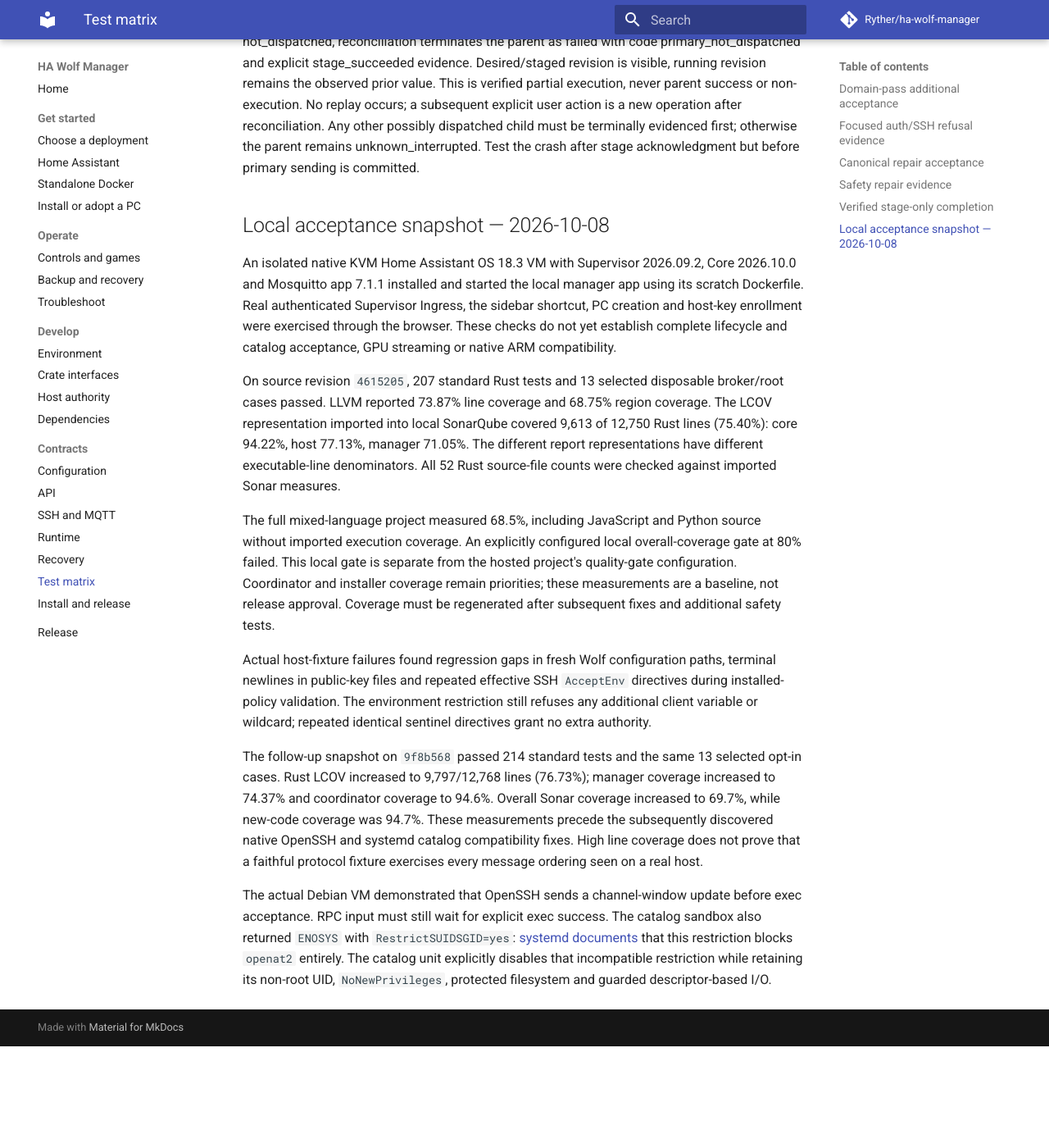
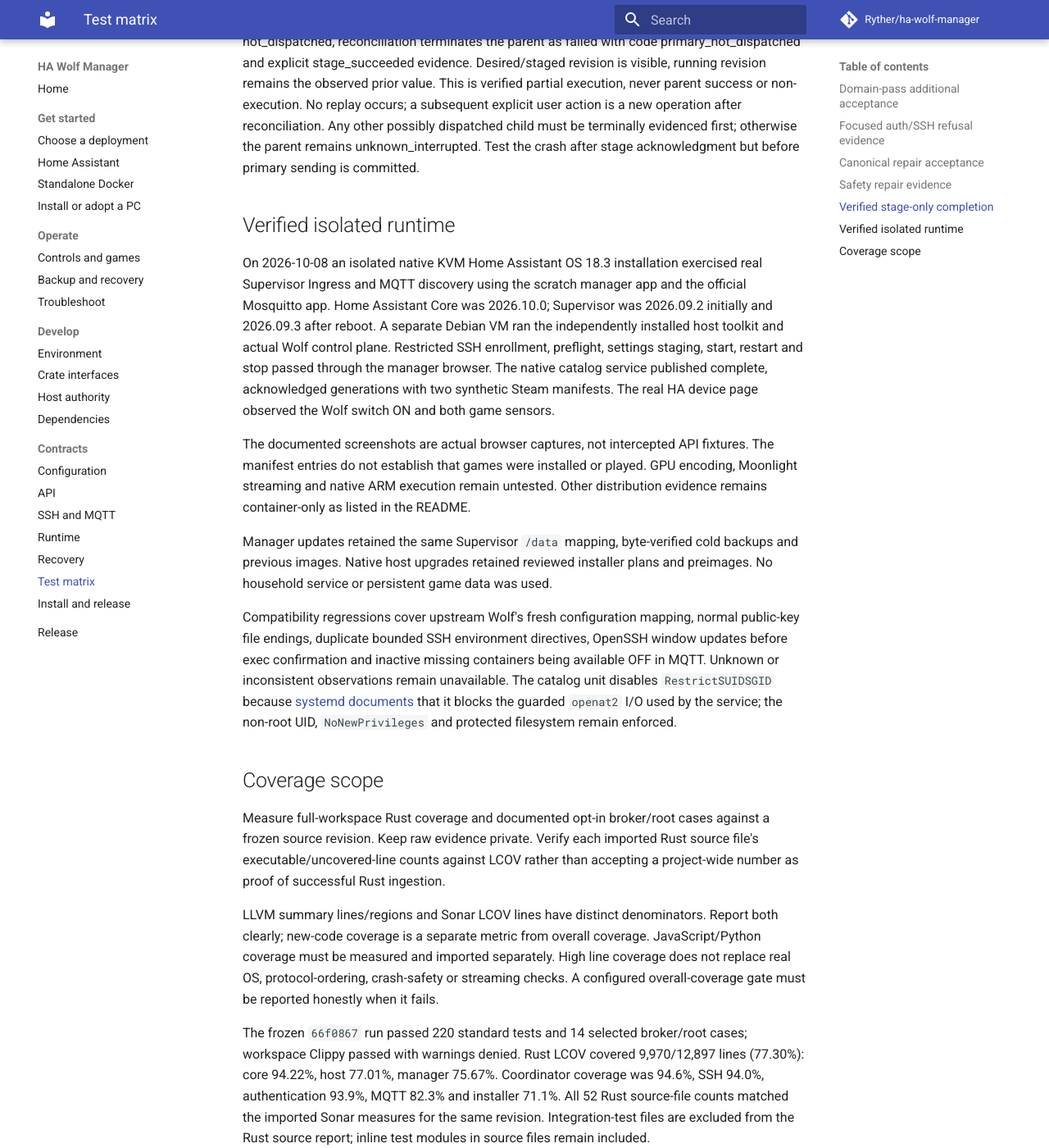
Before and after one commit to Ryther/ha-wolf-manager, an MkDocs documentation site: the page built from docs/contracts/test-matrix.md, in a window 1280 px wide and 1400 px high, scrolled down 3171 px. Shown: the whole window at 82% size. Built offline with MkDocs 1.6.1 and Material for MkDocs 9.7.7, drawn with Linux system fonts in a browser that asks for light colours; comment, search, counter and statistics services are not loaded; before the commit the page ends 4447 px from its top, so only the background shows below that; some of the changed text lies outside the part shown.

Commit message:
docs(testing): record actual Home Assistant acceptance and coverage

```diff
--- a/docs/contracts/test-matrix.md
+++ b/docs/contracts/test-matrix.md
@@ -45,47 +45,62 @@ Crash tests for a stage-then-restart parent: before stage send, after stage send
 
 If staging is independently verified succeeded and the planned primary child remains durably not_dispatched, reconciliation terminates the parent as failed with code primary_not_dispatched and explicit stage_succeeded evidence. Desired/staged revision is visible, running revision remains the observed prior value. This is verified partial execution, never parent success or non-execution. No replay occurs; a subsequent explicit user action is a new operation after reconciliation. Any other possibly dispatched child must be terminally evidenced first; otherwise the parent remains unknown_interrupted. Test the crash after stage acknowledgment but before primary sending is committed.
 
-## Local acceptance snapshot — 2026-10-08
+## Verified isolated runtime
 
-An isolated native KVM Home Assistant OS 18.3 VM with Supervisor 2026.09.2,
-Core 2026.10.0 and Mosquitto app 7.1.1 installed and started the local manager
-app using its scratch Dockerfile. Real authenticated Supervisor Ingress, the
-sidebar shortcut, PC creation and host-key enrollment were exercised through
-the browser. These checks do not yet establish complete lifecycle and catalog
-acceptance, GPU streaming or native ARM compatibility.
+On 2026-10-08 an isolated native KVM Home Assistant OS 18.3 installation
+exercised real Supervisor Ingress and MQTT discovery using the scratch manager
+app and the official Mosquitto app. Home Assistant Core was 2026.10.0;
+Supervisor was 2026.09.2 initially and 2026.09.3 after reboot. A separate
+Debian VM ran the independently installed host toolkit and actual Wolf control
+plane. Restricted SSH enrollment, preflight, settings staging, start, restart
+and stop passed through the manager browser. The native catalog service
+published complete, acknowledged generations with two synthetic Steam manifests.
+The real HA device page observed the Wolf switch ON and both game sensors.
 
-On source revision `4615205`, 207 standard Rust tests and 13 selected disposable
-broker/root cases passed. LLVM reported 73.87% line coverage and 68.75% region
-coverage. The LCOV representation imported into local SonarQube covered
-9,613 of 12,750 Rust lines (75.40%): core 94.22%, host 77.13%, manager 71.05%.
-The different report representations have different executable-line denominators.
-All 52 Rust source-file counts were checked against imported Sonar measures.
+The documented screenshots are actual browser captures, not intercepted API
+fixtures. The manifest entries do not establish that games were installed or
+played. GPU encoding, Moonlight streaming and native ARM execution remain
+untested. Other distribution evidence remains container-only as listed in the
+README.
 
-The full mixed-language project measured 68.5%, including JavaScript and Python
-source without imported execution coverage. An explicitly configured local
-overall-coverage gate at 80% failed. This local gate is separate from the hosted
-project's quality-gate configuration. Coordinator and installer coverage remain
-priorities; these measurements are a baseline, not release approval. Coverage
-must be regenerated after subsequent fixes and additional safety tests.
+Manager updates retained the same Supervisor `/data` mapping, byte-verified cold
+backups and previous images. Native host upgrades retained reviewed installer
+plans and preimages. No household service or persistent game data was used.
 
-Actual host-fixture failures found regression gaps in fresh Wolf configuration
-paths, terminal newlines in public-key files and repeated effective SSH
-`AcceptEnv` directives during installed-policy validation. The environment
-restriction still refuses any additional client variable or wildcard; repeated
-identical sentinel directives grant no extra authority.
+Compatibility regressions cover upstream Wolf's fresh configuration mapping,
+normal public-key file endings, duplicate bounded SSH environment directives,
+OpenSSH window updates before exec confirmation and inactive missing containers
+being available OFF in MQTT. Unknown or inconsistent observations remain
+unavailable. The catalog unit disables `RestrictSUIDSGID` because
+[systemd documents](https://github.com/systemd/systemd/blob/main/man/systemd.exec.xml)
+that it blocks the guarded `openat2` I/O used by the service; the non-root UID,
+`NoNewPrivileges` and protected filesystem remain enforced.
 
-The follow-up snapshot on `9f8b568` passed 214 standard tests and the same
-13 selected opt-in cases. Rust LCOV increased to 9,797/12,768 lines (76.73%);
-manager coverage increased to 74.37% and coordinator coverage to 94.6%.
-Overall Sonar coverage increased to 69.7%, while new-code coverage was 94.7%.
-These measurements precede the subsequently discovered native OpenSSH and
-systemd catalog compatibility fixes. High line coverage does not prove that a
-faithful protocol fixture exercises every message ordering seen on a real host.
+## Coverage scope
 
-The actual Debian VM demonstrated that OpenSSH sends a channel-window update
-before exec acceptance. RPC input must still wait for explicit exec success.
-The catalog sandbox also returned `ENOSYS` with `RestrictSUIDSGID=yes`:
-[systemd documents](https://github.com/systemd/systemd/blob/main/man/systemd.exec.xml)
-that this restriction blocks `openat2` entirely. The catalog unit explicitly
-disables that incompatible restriction while retaining its non-root UID,
-`NoNewPrivileges`, protected filesystem and guarded descriptor-based I/O.
+Measure full-workspace Rust coverage and documented opt-in broker/root cases
+against a frozen source revision. Keep raw evidence private. Verify each imported
+Rust source file's executable/uncovered-line counts against LCOV rather than
+accepting a project-wide number as proof of successful Rust ingestion.
+
+LLVM summary lines/regions and Sonar LCOV lines have distinct denominators.
+Report both clearly; new-code coverage is a separate metric from overall
+coverage. JavaScript/Python coverage must be measured and imported separately.
+High line coverage does not replace real OS, protocol-ordering, crash-safety or
+streaming checks. A configured overall-coverage gate must be reported honestly
+when it fails.
+
+The frozen `66f0867` run passed 220 standard tests and 14 selected
+broker/root cases; workspace Clippy passed with warnings denied. Rust LCOV
+covered 9,970/12,897 lines (77.30%): core 94.22%, host 77.01%, manager 75.67%.
+Coordinator coverage was 94.6%, SSH 94.0%, authentication 93.9%, MQTT 82.3%
+and installer 71.1%. All 52 Rust source-file counts matched the imported
+Sonar measures for the same revision. Integration-test files are excluded
+from the Rust source report; inline test modules in source files remain included.
+
+Full-project Sonar coverage was 70.3% (9,970/14,176) and the explicit local
+overall 80% comparison failed. New-code coverage was 100%, a separate metric.
+The analysis reported 70 maintainability findings and zero reported bugs,
+vulnerabilities or security hotspots; this does not establish absence of defects.
+Installer failure paths, browser/Python coverage, branch coverage and native
+ARM/GPU streaming remain verification gaps.
```
Also changed, not shown: .agents/skills/ha-wolf-manager-guide/SKILL.md (+1 -1 lines), README.md (+8 -1 lines), docs/guides/home-assistant.md (+11 -0 lines), docs/images/README.md (+16 -0 lines), docs/images/home-assistant-device.png (added), docs/images/home-assistant-manager.png (added), 1 other file.
